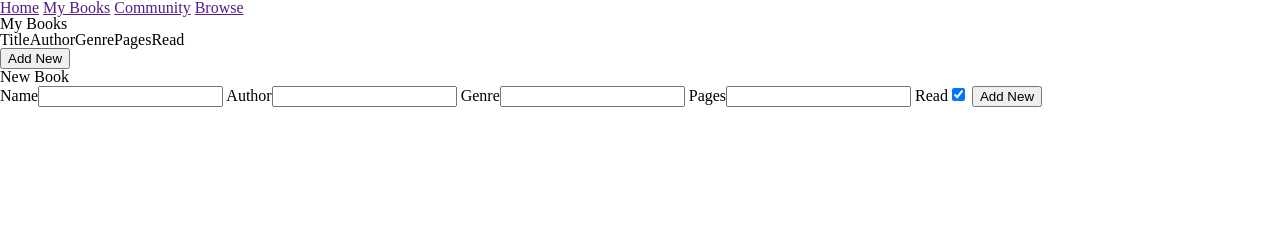
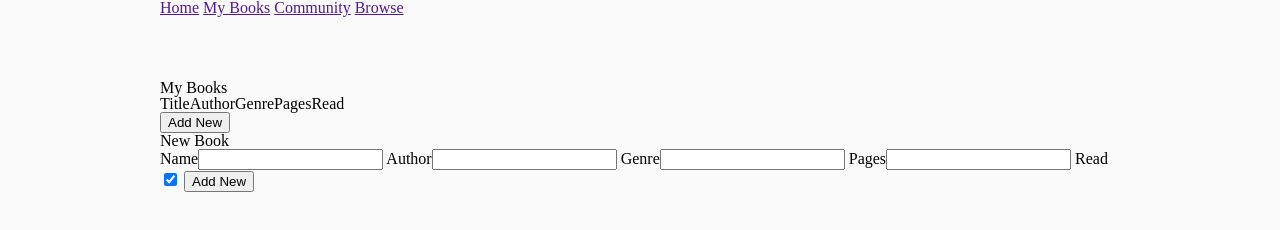
Before and after one commit to sfratczak/odin-library, a website: page index.html in a window 1280 px wide. Drawn offline with Linux system fonts and the light colour scheme.

Commit message:
Add site colors and icons

```diff
--- a/style.css
+++ b/style.css
@@ -127,3 +127,30 @@ table {
   border-collapse: collapse;
   border-spacing: 0;
 }
+
+:root {
+  --clr-orange-400: #fb923c;
+  --clr-main-orange-500: #f97316;
+  --clr-orange-600: #ea580c;
+  --clr-orange-700: #c2410c;
+  --clr-red-300: #fca5a5;
+  --clr-red-500: #ef4444;
+  --clr-neutral-50: #fafafa;
+  --clr-neutral-100: #f5f5f5;
+  --clr-neutral-200: #e5e5e5;
+  --clr-neutral-300: #d4d4d4;
+  --clr-neutral-800: #262626;
+  --clr-neutral-900: #171717;
+  --clr-github: #24292f;
+}
+
+body {
+  background-color: var(--clr-neutral-50);
+}
+
+.container {
+  max-width: 960px;
+  margin: auto;
+  display: grid;
+  grid-template-rows: 80px 1fr;
+}
```
Also changed, not shown: img/addnew-plus-hover.png (added), img/addnew-plus.png (added), img/delete-hover.png (added), img/delete-hoverrow.png (added), img/github-mark.svg (added), img/notread-checkmark-default.png (added), img/notread-checkmark-hover.png (added), img/notread-checkmark-hoverrow.png (added), img/odin-library-logo.png (added), img/read-checkmark-default.png (added), img/read-checkmark-hover.png (added).
